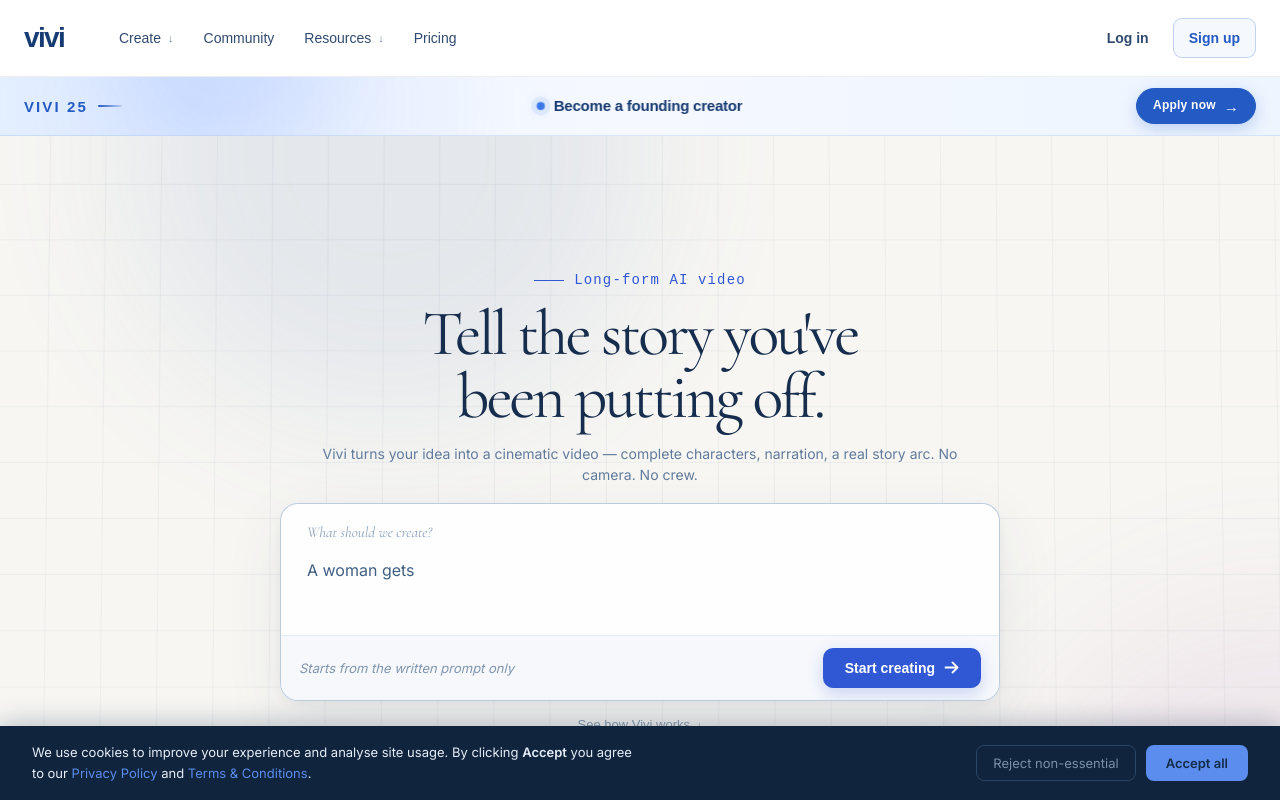
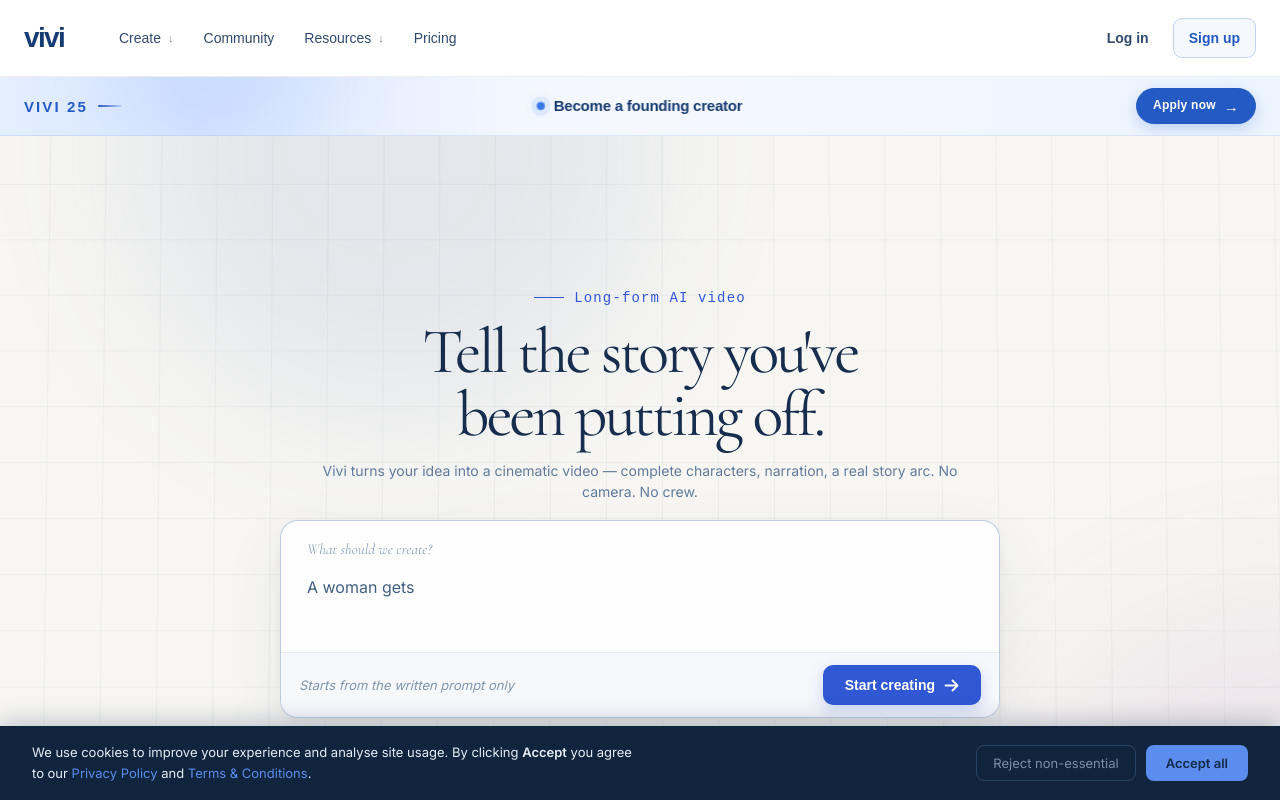
Before and after one commit to aishwaryaSingh2804/vivi, a React (Vite) app: page / in a window 1280 px wide. Shown: the top 800 px of the page. Built offline with nearby package versions, Linux system fonts and the light colour scheme.

Commit message:
removed arrow in the homepage

```diff
--- a/src/components/home/HeroSection.tsx
+++ b/src/components/home/HeroSection.tsx
@@ -32,13 +32,6 @@
 
 
 
-        <button
-          className="vivi-hero-explore"
-          onClick={() => navigate('/resources/how-to-use')}
-        >
-          See how Vivi works
-          <span>↓</span>
-        </button>
       </div>
     </section>
   );
```
